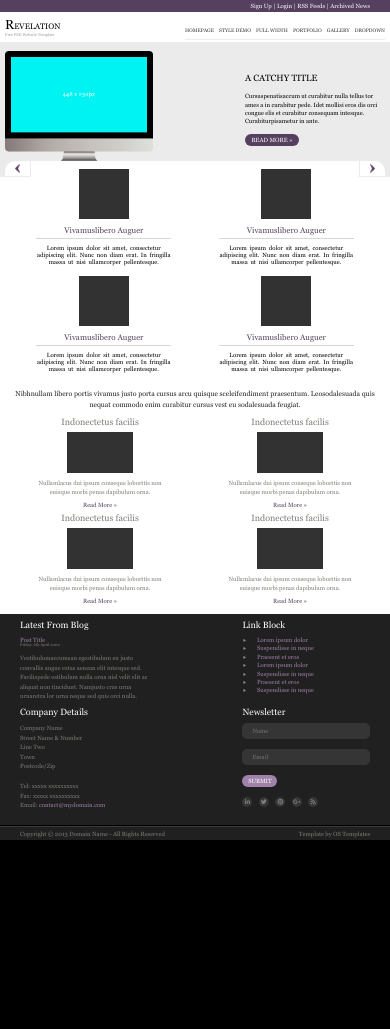
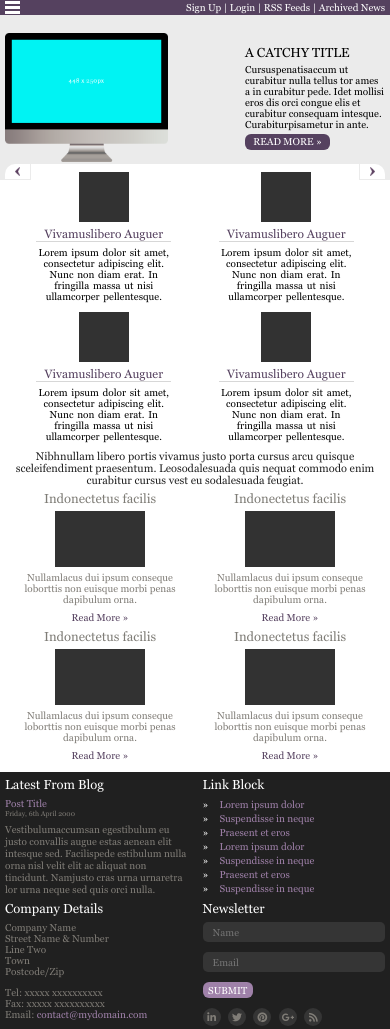
Before and after one commit to Bpemena/Frontend_Week_2, a website: page index.html in a window 390 px wide. Shown: the top 1029 px of the page. Before the commit the page ends 844 px from the top, so only its background shows below. Drawn offline with nearby package versions, Linux system fonts and the light colour scheme; files that its build step writes are made by us from their sources; files whose address does not match are found by name.

Commit message:
4 commit

```diff
--- a/index.html
+++ b/index.html
@@ -12,9 +12,17 @@
 </head>
 <body>
 	<div class="page">
-
+		<!-- <nav class="nav">
+			<a rel="nofollow" rel="noreferrer" href="#" class="nav__item link">HOMEPAGE</a>
+			<a rel="nofollow" rel="noreferrer" href="#" class="nav__item link">STYLE DEMO</a>
+			<a rel="nofollow" rel="noreferrer" href="#" class="nav__item link">FULL WIDTH</a>
+			<a rel="nofollow" rel="noreferrer" href="#" class="nav__item link">PORTFOLIO</a>
+			<a rel="nofollow" rel="noreferrer" href="#" class="nav__item link">GALLERY</a>
+			<a rel="nofollow" rel="noreferrer" href="#" class="nav__item link">DROPDOWN</a>
+		</nav> -->
 		<!--################# Topbar #################-->
 		<div class="topbar">
+			<a href="#" class="navBtn"><span></span></a>
 			<div class="topbar__list">
 				<a href="#" class="topbar__link link">Sign Up</a> |
 				<a href="#" class="topbar__link link">Login</a> |
@@ -24,7 +32,7 @@
 		</div>
 
 		<!--################# Header #################-->
-		<header class="header">
+		<header class="header header--active">
 			<div class="header__logo">
 				<p><span>R</span>EVELATION</p>
 				<p>Free PSD Website Template</p>
@@ -117,7 +125,7 @@
 
 		<!--################# Latest Work #################-->
 		<div class="latestWork">
-			<div class="column">
+			<div class="latestWork__column column">
 				<div class="latestWork__name">Indonectetus facilis</div>
 				<img src="images/latestWork/lastWork.png" class="latestWork__img" alt="Latest Work" title="Latest Work">
 				<div class="latestWork__text">
@@ -125,7 +133,7 @@
 				</div>
 				<a href="#" class="latestWork__link link">Read More »</a>
 			</div>
-			<div class="column">
+			<div class="latestWork__column column">
 				<div class="latestWork__name">Indonectetus facilis</div>
 				<img src="images/latestWork/lastWork.png" class="latestWork__img" alt="Latest Work" title="Latest Work">
 				<div class="latestWork__text">
@@ -133,7 +141,7 @@
 				</div>
 				<a href="#" class="latestWork__link link">Read More »</a>
 			</div>
-			<div class="column">
+			<div class="latestWork__column column">
 				<div class="latestWork__name">Indonectetus facilis</div>
 				<img src="images/latestWork/lastWork.png" class="latestWork__img" alt="Latest Work" title="Latest Work">
 				<div class="latestWork__text">
@@ -141,7 +149,7 @@
 				</div>
 				<a href="#" class="latestWork__link link">Read More »</a>
 			</div>
-			<div class="column">
+			<div class="latestWork__column column">
 				<div class="latestWork__name">Indonectetus facilis</div>
 				<img src="images/latestWork/lastWork.png" class="latestWork__img" alt="Latest Work" title="Latest Work">
 				<div class="latestWork__text">
@@ -191,8 +199,9 @@
 			<div class="newsletter column">
 				<div class="newsletter__name footer__name">Newsletter</div>
 				<form class="form">
-					<input type="text" name="text" placeholder="Name" class="form__text">
-					<input type="email" name="email" placeholder="Email" class="form__text">
+					<input type="text" name="text" placeholder="Name" class="form__text" id="name" required>
+					<input type="email" name="email" placeholder="Email" class="form__text" id="email"
+					required>
 					<input type="submit" name="submit" value="SUBMIT" class="form__submit">
 				</form>
 				<div class="newsletter__links">
--- a/sass/media.sass
+++ b/sass/media.sass
@@ -5,6 +5,7 @@
 			line-height: 20px
 			font-size: (9px)
 	.header
+		display: none
 		height: 60px
 		&__logo
 			p
@@ -32,22 +33,17 @@
 		&__button
 			font-size: (12px)
 	.column
-		width: (400/960)*100%
+		width: 48%
 	.controls
 		height: 40px
 	.prev,.next
 		height: 39px
-	.latestWork
-		&__name
-			text-align: center
-		&__text
-			text-align: center
-		&__link
-			text-align: center
+	.latestWork__column
+		text-align: center
 	.services
 		transform: translateY(-29px)
 		&__service
-			width: 330px
+			width: 48%
 
 @media only screen and (max-width: 767px)
 	.slider
@@ -66,16 +62,12 @@
 			height: 20px
 			line-height: 20px
 			font-size: (10px)
-	.column
-		width: (350/960)*100%
 	.controls
 		height: 30px
 	.prev,.next
 		height: 29px
 	.services
 		transform: translateY(-24px)
-		&__service
-			width: 230px
 		&__name
 			height: 30px
 			line-height: 30px
@@ -162,16 +154,15 @@
 		&__text
 			width: 180px
 			p
-				font-size: (13px)
+				font-size: (15px)
 			span
-				font-size: (8px)
+				font-size: (10px)
+				margin: 5px 0px
 		&__button
-			width: 70px
-			height: 16px
-			line-height: 16px
-			font-size: (8px)
-	.column
-		width: (350/960)*100%
+			width: 80px
+			height: 18px
+			line-height: 18px
+			font-size: (10px)
 	.controls
 		height: 20px
 	.prev,.next
@@ -184,53 +175,66 @@
 		&__name
 			height: 20px
 			line-height: 20px
-			font-size: (11px)
+			font-size: (13px)
 		&__text
 			margin-top: 10px
-			font-size: (8px)
+			line-height: 1.2
+			font-size: (10px)
 		&__img
 			width: 50px
 	.shout
-		font-size: (9px)
-		margin-bottom: 0px
+		font-size: (11px)
+		line-height: 1.2
+		margin:
+			top: -10px
+			bottom: 0px
 	.latestWork
 		justify-content: center
 		margin-bottom: 10px
 		&__name
-			font-size: (11px)
+			font-size: (13px)
 			margin-top: 10px
 		&__img
 			width: 100px
 			margin: 10px auto
 		&__text
-			font-size: (8px)
+			font-size: (10px)
+			line-height: 1.2
 			margin-bottom: 4px
 		&__link
-			font-size: (8px)
+			font-size: (10px)
 	.footer
 		padding-bottom: 15px
-		font-size: (8px)
+		font-size: (10px)
 		&__name
-			font-size: 11px
+			font-size: (13px)
 			height: 40px
 			line-height: 40px
 	.blogPost
-		&__text, &__title
+		&__text
+			width: 100%
+			margin-top: 5px
+			font-size: (10px)
+			line-height: 1.2
+		&__title
+			font-size: (10px)
+		&__date
 			font-size: (8px)
-		&__date
-			font-size: (6px)
+	.companyDetails
+		&__info, &__phone
+			line-height: 1.2
 	.linkBlock
 		&__li
-			line-height: 1.4
+			line-height: 1.3
 	.form
 		margin-bottom: 10px
 		&__text
-			font-size: (8px)
+			font-size: (10px)
 			height: 20px
 		&__submit
 			height: 20px
-			width: 50px
-			font-size: (8px)
+			width: 56px
+			font-size: (10px)
 	.newsletter
 		&__link
 			i
@@ -239,17 +243,19 @@
 				line-height: 20px
 				font-size: 10px
 	.copyright
-		height: 20px
+		height: 14px
 		font-size: (8px)
+		padding: 0px 5px
 		&__text,&__author
-			line-height: 20px
+			line-height: 14px
 
 @media only screen and (max-width: 479px)
 	.topbar
-		height: 12px
+		height: 15px
 		&__list
-			line-height: 12px
-			font-size: (6px)
+			line-height: 15px
+			font-size: (10px)
+			margin: auto 5px
 	.header
 		height: 30px
 		&__logo
@@ -268,25 +274,24 @@
 		&__link
 			font-size: (5px)
 	.slider
-		height: 135px
+		height: 165px
 	.slide
 		padding: 0px 5px
 		&__img
-			width: 148px
+			width: 163px
 		&__text
 			width: 140px
 			p
-				font-size: (9px)
+				font-size: (13px)
 			span
-				margin: 8px 0px
-				font-size: (6px)
+				margin: 4px 0px
+				line-height: 1.1
+				font-size: (10px)
 		&__button
-			width: 54px
-			height: 12px
-			line-height: 12px
-			font-size: (6px)
-	.column
-		width: (350/960)*100%
+			width: 85px
+			height: 16px
+			line-height: 16px
+			font-size: (10px)
 	.controls
 		left: 5px
 		right: 5px
@@ -304,69 +309,63 @@
 		&__name
 			height: 16px
 			line-height: 16px
-			font-size: (8px)
+			font-size: (12px)
 		&__text
 			margin-top: 5px
-			line-height: 1.2
-			font-size: (6px)
+			line-height: 1.1
+			font-size: (10px)
 		&__img
 			width: 50px
 	.shout
 		padding: 0px 12.5px
-		font-size: (7px)
+		font-size: (11px)
+		line-height: 1.1
 	.latestWork
 		padding: 0px 5px
 		justify-content: space-around
 		margin-bottom: 10px
 		&__name
-			font-size: (9px)
+			font-size: (13px)
 			margin-top: 5px
 		&__img
-			width: 66px
+			width: 90px
 			margin: 5px auto
 		&__text
-			font-size: (6px)
+			font-size: (10px)
 			margin-bottom: 4px
+			line-height: 1.1
 		&__link
-			font-size: (6px)
+			font-size: (10px)
 	.footer
-		padding-bottom: 15px
-		font-size: (6px)
+		padding:  0px 5px 15px 5px
+		font-size: (10px)
 		&__name
-			font-size: (9px)
-			height: 22px
-			line-height: 22px
+			font-size: (13px)
+			height: 26px
+			line-height: 26px
 	.blogPost
-		&__text
-			width: 100%
-			margin-top: 5px
-			font-size: (6px)
-		&__title
-			font-size: (6px)
 		&__date
-			font-size: (4px)
+			font-size: (7px)
 	.linkBlock
 		&__li
 			line-height: 1.4
+	.companyDetails
+		&__info, &__phone
+			line-height: 1.1
 	.form
 		margin-bottom: 10px
 		&__text
-			font-size: (6px)
+			font-size: (10px)
+			height: 20px
+		&__submit
 			height: 16px
-		&__submit
-			height: 12px
-			width: 35px
-			font-size: (6px)
+			width: 50px
+			font-size: (10px)
 	.newsletter
 		&__link
 			i
 				margin-right: 5px
-				width: 10px
-				height: 10px
-				line-height: 10px
-				font-size: 6px
-	.copyright
-		height: 14px
-		font-size: (6px)
-		&__text,&__author
-			line-height: 14px
+				width: 18px
+				height: 18px
+				line-height: 18px
+				font-size: 10px
--- a/sass/style.sass
+++ b/sass/style.sass
@@ -1,15 +1,29 @@
+@mixin navSpan-style
+	position: absolute
+	width: 15px
+	height: 3px
+	top: 50%
+	left: 50%
+	margin:
+		top: -1.5px
+		left: -7.5px
+	background-color: #fff
+	transition: 0.4s
+
 *
 	box-sizing: border-box
 	margin: 0
 	padding: 0
 	font-family: (Georgia)
 body
-	background-color: #000
+	background-color: rgba(0,0,0,0.8)
 .link
 	color: #9f80a9
 	text-decoration: none
 .column
 	width: 225px
+
+
 
 .page
 	max-width: 1000px
@@ -17,8 +31,8 @@ body
 	background-color: #fff
 
 .topbar
+	position: relative
 	background-color: #55415f
-	height: 30px
 	&__list
 		line-height: 30px
 		text-align: right
@@ -29,6 +43,29 @@ body
 		color: #fff
 	&__link:hover
 		text-decoration: underline
+
+.navBtn
+	display: inline-block
+	width: 15px
+	height: 15px
+	margin-left: 5px
+	position: absolute
+	span
+		@include navSpan-style
+		&::before
+			@include navSpan-style
+			content: ''
+			transform: translateY(-5px)
+		&::after
+			@include navSpan-style
+			content: ''
+			transform: translateY(5px)
+	&--active span
+		height: 0
+		&:before
+			transform: rotate(45deg)
+		&:after
+			transform: rotate(-45deg)
 
 .header
 	height: 130px
@@ -60,6 +97,7 @@ body
 			color: #55415f
 			border-bottom: solid 2px #55415f
 			border
+
 
 .slider
 	position: relative
@@ -199,12 +237,12 @@ body
 		line-height: 1.6
 		margin-bottom: 14px
 	&__link
-		display: block
+		display: inline-block
 		border-radius: 5px
 		color: #55415f
-		transition: all 0.4s
 		&:hover
-			background-color: rgba(0, 0, 0, 0.1)
+			text-decoration: underline
+
 .footer
 	display: flex
 	justify-content: space-between
@@ -305,6 +343,7 @@ body
 	background-color: #202020
 	color: #807d77
 	border-top: solid 1px #3a3a3a
+	font-size: (12px)
 	&__text
 		float: left
 		line-height: 60px
```
Also changed, not shown: build/css/media.css, build/css/style.css, build/index.html, build/js/script.js.
